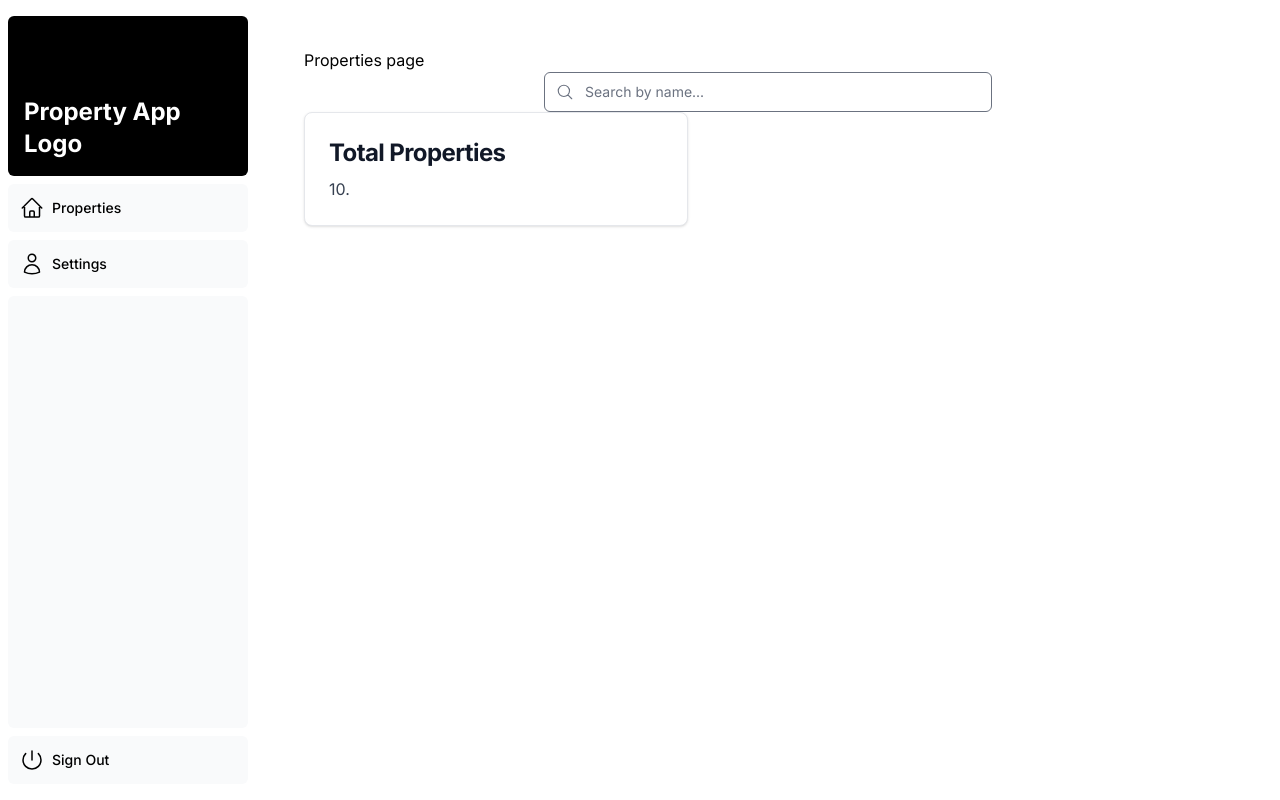
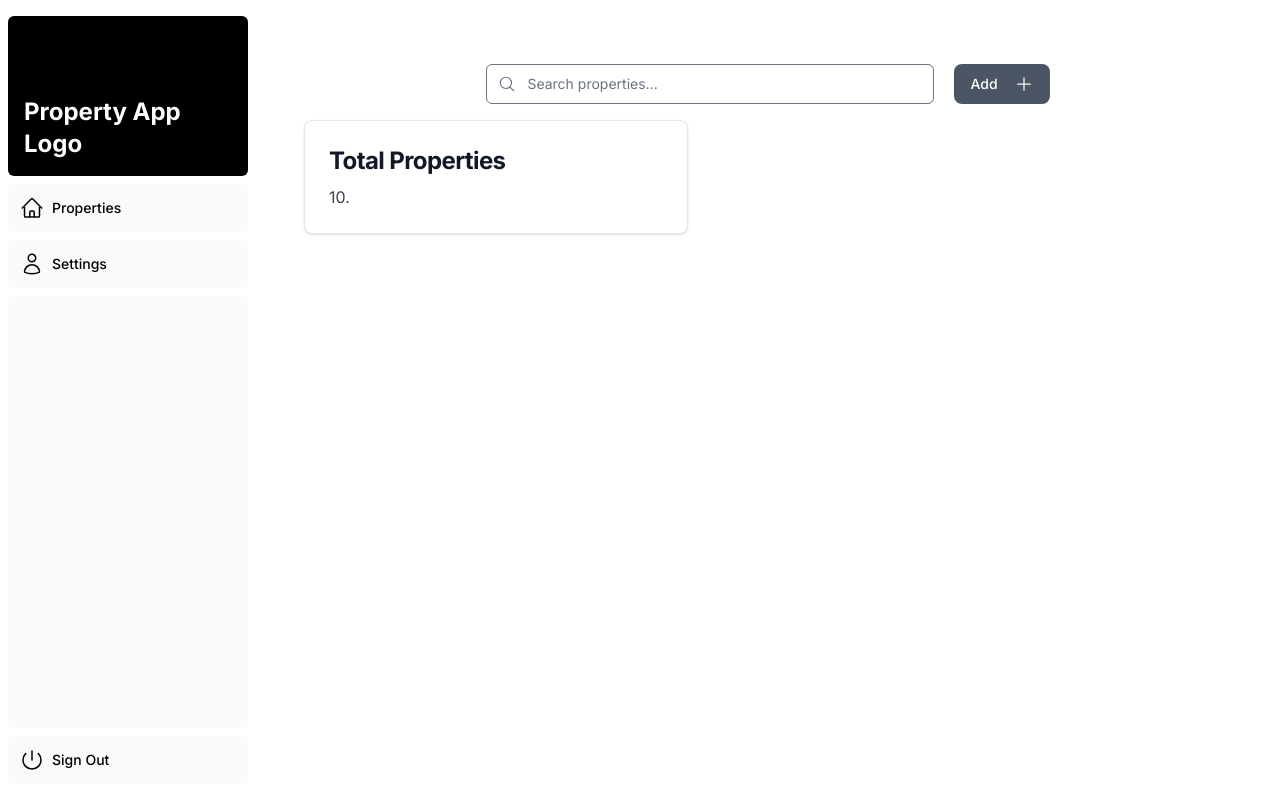
Before and after one commit to TeoRamosKees/Property-app-next, a Next.js app in the folder property-app/: page /dashboard/properties in a window 1280 px wide. Built offline with nearby package versions, Linux system fonts and the light colour scheme.

Commit message:
create property button

```diff
--- /dev/null
+++ b/property-app/src/app/dashboard/properties/create/page.tsx
@@ -0,0 +1,7 @@
+export default function CreateProperty() {
+    return (
+        <div>
+            <h1>Create Property</h1>
+        </div>
+    );
+}
--- a/property-app/src/app/dashboard/properties/page.tsx
+++ b/property-app/src/app/dashboard/properties/page.tsx
@@ -1,11 +1,15 @@
 import { Card } from '@/app/ui/dashboard/cards';
 import  Search  from '@/app/ui/dashboard/search';
+import { CreateProperty } from '@/app/ui/properties/buttons';
 
 export default function Properties() {
     return (
         <div>
-            <h1>Properties page</h1>
-            <Search placeholder='Search by name...' />
+            <div className="my-4 flex content-center justify-center items-center gap-5">
+                <Search placeholder="Search properties..." />
+                <CreateProperty />
+            </div>
+            {/* Send properties as an array and build all cards based on that array */}
             <Card title="Total Properties" value={10} />
         </div>
     );}
--- a/property-app/src/app/ui/dashboard/search.tsx
+++ b/property-app/src/app/ui/dashboard/search.tsx
@@ -23,7 +23,6 @@ export default function Search({ placeholder }: { placeholder: string }) {
   }, 300);
 
   return (
-    <div className="flex justify-center">
     <div className="relative flex flex-1 flex-shrink-0 max-w-md">
         <label htmlFor="search" className="sr-only">
             Search
@@ -38,6 +37,5 @@ export default function Search({ placeholder }: { placeholder: string }) {
         />
         <MagnifyingGlassIcon className="absolute left-3 top-1/2 h-[18px] w-[18px] -translate-y-1/2 text-gray-500 peer-focus:text-gray-900" />
     </div>
-    </div>
   );
 }
--- /dev/null
+++ b/property-app/src/app/ui/properties/buttons.tsx
@@ -0,0 +1,14 @@
+import { PencilIcon, PlusIcon, TrashIcon } from '@heroicons/react/24/outline';
+import Link from 'next/link';
+
+export function CreateProperty() {
+  return (
+    <Link
+      href="/dashboard/properties/create"
+      className="flex h-10 items-center rounded-lg bg-gray-600 px-4 text-sm font-medium text-white transition-colors hover:bg-gray-800 focus-visible:outline focus-visible:outline-2 focus-visible:outline-offset-2 focus-visible:outline-blue-600"
+    >
+      <span className="hidden md:block">Add</span>{' '}
+      <PlusIcon className="h-5 md:ml-4" />
+    </Link>
+  );
+}
```
Lines whose indentation alone changed are shown as unchanged.
